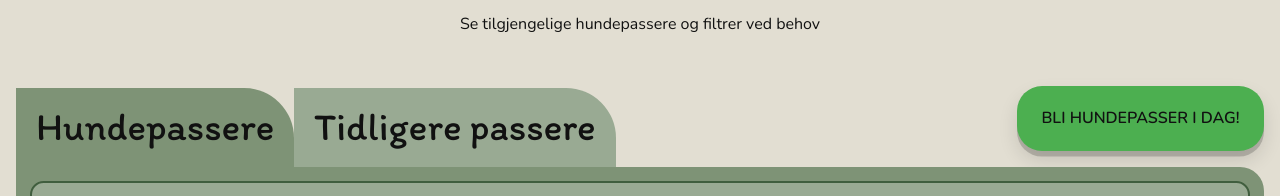
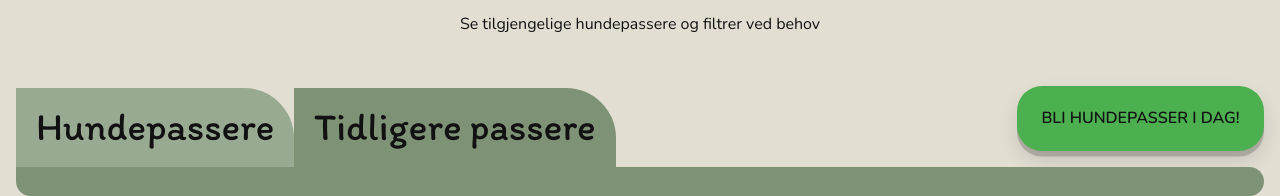
Before and after one commit to Creaturebrush/Arbeidskrav_Potepass, a website built with Vite: page potepass/src/Pages/sitters/sitters.html in a window 1280 px wide. Both pictures are taken after a click on the tab "Tidligere passere". Shown: the part 341-537 px from the top of the page. Built offline with nearby package versions, Linux system fonts and the light colour scheme.

Commit message:
some added ts

```diff
--- a/potepass/src/Pages/sitters/sitters.html
+++ b/potepass/src/Pages/sitters/sitters.html
@@ -100,7 +100,7 @@
 
                   <!--CHANGES THE WHOLE PAGE TO A FORM WHEN PRESSING THE BUTTON-->
 
-              <a class="btn btn-success sitters-cta" href="become-a-sitter/become-a-sitter.html">
+              <a class="btn btn-success sitters-cta">
                 BLI HUNDEPASSER I DAG!
               </a>
           </div>
--- a/potepass/src/Pages/sitters/sitters.ts
+++ b/potepass/src/Pages/sitters/sitters.ts
@@ -0,0 +1,36 @@
+// tabs
+const tabs = document.querySelectorAll<HTMLElement>(".sitters-tab")
+const panels = document.querySelectorAll<HTMLElement>(".sitters-panel")
+
+function setActive (tabName: string) {
+    tabs.forEach ((t) => t.classList.toggle("is-active", t.dataset.tab === tabName));
+    panels.forEach((p) => p.classList.toggle("is-active", p.dataset.panel === tabName));
+}
+tabs.forEach((tab) => {
+    tab.addEventListener("click",(e) =>{
+        e.preventDefault();
+        setActive(tab.dataset.tab || "current");
+    });
+});
+
+setActive ("current");
+
+
+
+//Become a pet sitter -BUTTON- TOGGLE FORM
+const sittersCta = document.querySelector(".sitters-cta");
+
+
+
+function toggleSitterForm (){
+    sittersCta?.addEventListener("click",() => {
+        window.location.href = "/potepass/src/Pages/sitters/become-a-sitter/become-a-sitter.html";
+    });
+}
+
+//Petsitters list
+//comments
+//Your profile
+//modals
+
+//
```
Also changed, not shown: potepass/src/Pages/sitters/become-a-sitter/become-a-sitter.html (+2 -2 lines), potepass/src/Pages/sitters/sitters.css (+14 -0 lines).
